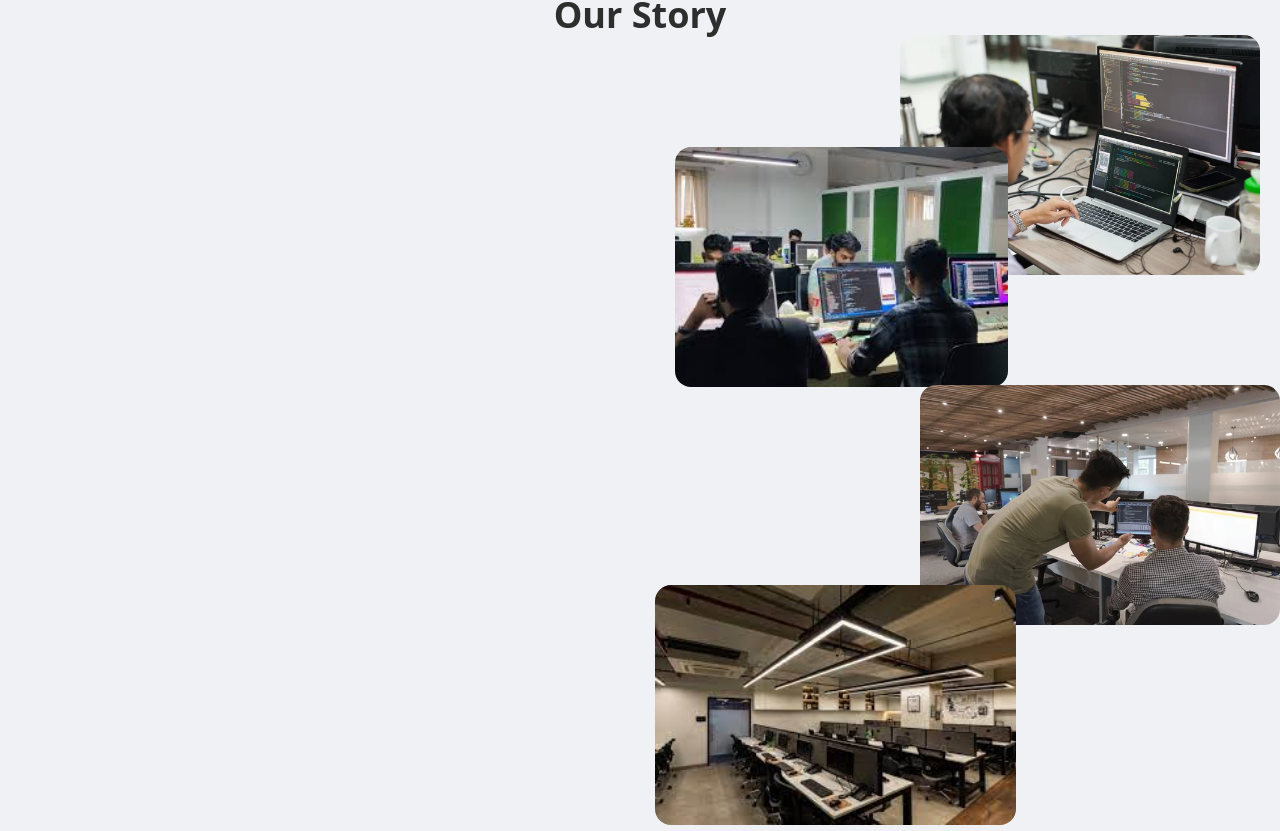
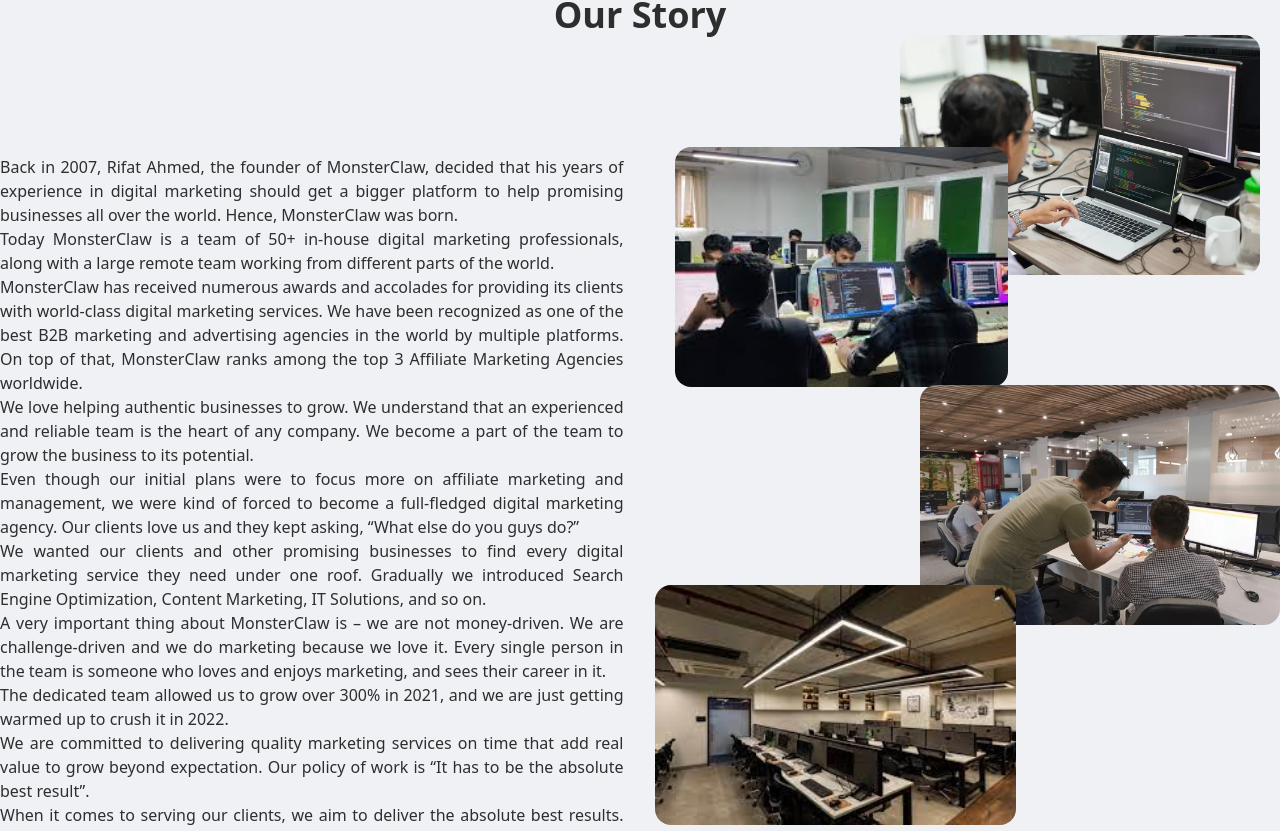
Before and after one commit to A-amirul/achieve-it-ltd, a React (Vite) app: page / in a window 1280 px wide. Shown: the part 1506-2337 px from the top of the page. Built offline with nearby package versions, Linux system fonts and the light colour scheme.

Commit message:
change image and info

```diff
--- a/src/pages/AboutSection/About.jsx
+++ b/src/pages/AboutSection/About.jsx
@@ -7,7 +7,13 @@
           <img className="h-60 w-72 mx-auto" src={image4} alt="" />
         </div>
         <div className="px-5 mt-5 text-justify md:w-2/3">
-
+          <p>
+            Excuses can be valid or invalid, but at the end of the day a valid
+            excuse is also an excuse, and we don&apos;t entertain any excuses in
+            Achieve IT. We focus on getting a job done, and no matter what, we
+            simply get the job done and bring in the results.Mrs. Sultan Jerin
+            Anjum (CEO)
+          </p>
         </div>
       </div>
     )
--- a/src/pages/AboutSection/CEOSection.jsx
+++ b/src/pages/AboutSection/CEOSection.jsx
@@ -5,7 +5,16 @@
         <h1 className="text-5xl font-bold px-5">
           HEAR OUR CEO, MRS. SULTAN JERIN ANJUM IN PAYONEER STORIES
         </h1>
-
+        <p className="mt-5 px-5">
+          Mrs. Sultan Jerin Anjum is a digital marketing industry veteran. With
+          more than 15 years of experience, Rifat is one of the finest digital
+          marketing professionals you’ll come across. <br />
+          Having served as the Business Development Head at Payoneer Bangladesh,
+          Rifat has an extraordinary story to share.
+          <br />
+          Hear Rifat’s story and learn how he became a digital marketing maestro
+          from the scratch!
+        </p>
       </div>
       <div className="md:w-1/2 mt-5 md:mt-5">
         <video className="rounded-xl px-5" width="750" height="500" controls>
--- a/src/pages/AboutSection/LeadershipTeam.jsx
+++ b/src/pages/AboutSection/LeadershipTeam.jsx
@@ -22,7 +22,7 @@
         <div className="border-2 mx-5 md:mx-0 pt-14 pb-20 shadow-xl hover:shadow-2xl">
             <img className="h-52 w-52 rounded-full mx-auto" src={image4} alt="" />
             <h2 className="text-xl font-bold text-center mt-5">XYZ</h2>
-            <h3 className="mt-2 text-center">XYZ</h3>
+            <h3 className="mt-2 text-center">XYZ.</h3>
         </div>
       </div>
     )
--- a/src/pages/AboutSection/OurGoal.jsx
+++ b/src/pages/AboutSection/OurGoal.jsx
@@ -8,17 +8,38 @@
       <div className="hover:bg-gray-400 hover:text-white rounded-2xl">
         <h1 className="text-center text-3xl font-bold py-3">OUR VISION</h1>
         <img className="px-5 h-80" src={image7} alt="" />
-
+        <p className="text-justify px-5 mt-3 pb-5">
+          Where most of the digital marketing agencies are after profit, we are
+          after growing the industry itself. Our philosophy is simple- we grow
+          when the industry grows. Everyone at MonsterClaw is passionate about
+          digital marketing and is very deeply connected to this industry. Being
+          one of the pioneers in affiliate marketing, we want to become
+          trendsetters in other aspects of digital marketing as well.
+        </p>
       </div>
       <div className="hover:bg-gray-400 hover:text-white rounded-2xl">
         <h1 className="text-center text-3xl font-bold py-3">OUR MISSION</h1>
         <img className="px-5 h-80 mx-auto" src={image6} alt="" />
-
+        <p className="text-justify px-5 mt-3 pb-5">
+          Our mission is to help make businesses receive the highest ROI. We
+          want to help companies market their products and services successfully
+          in highly competitive industries. We believe our growth depends on how
+          much our clients grow and we treat their businesses as our own to
+          ensure maximum growth.
+        </p>
       </div>
       <div className="hover:bg-gray-400 hover:text-white rounded-2xl">
         <h1 className="text-center text-3xl font-bold py-3">OUR VALUES</h1>
         <img className="px-5 " src={image8} alt="" />
-
+        <p className="text-justify px-5 mt-3 pb-5">
+          At MonsterClaw what we do is as important as knowing why we do. We
+          believe Affiliate Marketing is the next big thing for online
+          marketing. We believe over time more and more companies will go
+          online, and the online space will be immensely big, and to do
+          something recognizable in this arena, companies need to push the
+          limit, they need to have the top marketers with them to succeed which
+          will require our expertise.
+        </p>
       </div>
     </div>
   );
--- a/src/pages/AboutSection/OurStory.jsx
+++ b/src/pages/AboutSection/OurStory.jsx
@@ -9,7 +9,51 @@
   return (
     <div className="flex-row md:flex gap-8 items-center justify-center">
       <div className="px-5 md:px-0 md:w-1/2">
-
+        <p className="text-justify px-5 md:px-0">
+          Back in 2007, Rifat Ahmed, the founder of MonsterClaw, decided that
+          his years of experience in digital marketing should get a bigger
+          platform to help promising businesses all over the world. Hence,
+          MonsterClaw was born. <br />
+          Today MonsterClaw is a team of 50+ in-house digital marketing
+          professionals, along with a large remote team working from different
+          parts of the world.
+          <br />
+          MonsterClaw has received numerous awards and accolades for providing
+          its clients with world-class digital marketing services. We have been
+          recognized as one of the best B2B marketing and advertising agencies
+          in the world by multiple platforms. On top of that, MonsterClaw ranks
+          among the top 3 Affiliate Marketing Agencies worldwide.
+          <br />
+          We love helping authentic businesses to grow. We understand that an
+          experienced and reliable team is the heart of any company. We become a
+          part of the team to grow the business to its potential.
+          <br />
+          Even though our initial plans were to focus more on affiliate
+          marketing and management, we were kind of forced to become a
+          full-fledged digital marketing agency. Our clients love us and they
+          kept asking, “What else do you guys do?”
+          <br />
+          We wanted our clients and other promising businesses to find every
+          digital marketing service they need under one roof. Gradually we
+          introduced Search Engine Optimization, Content Marketing, IT
+          Solutions, and so on.
+          <br />
+          A very important thing about MonsterClaw is – we are not money-driven.
+          We are challenge-driven and we do marketing because we love it. Every
+          single person in the team is someone who loves and enjoys marketing,
+          and sees their career in it.
+          <br />
+          The dedicated team allowed us to grow over 300% in 2021, and we are
+          just getting warmed up to crush it in 2022.
+          <br />
+          We are committed to delivering quality marketing services on time that
+          add real value to grow beyond expectation. Our policy of work is “It
+          has to be the absolute best result”.
+          <br />
+          When it comes to serving our clients, we aim to deliver the absolute
+          best results. Clients may have high expectations, but we want to go
+          even beyond. So far, we have been highly successful in achieving that.
+        </p>
       </div>
       <div className="md:w-1/2 relative px-5">
         <div className="h-40 md:h-60">
```
